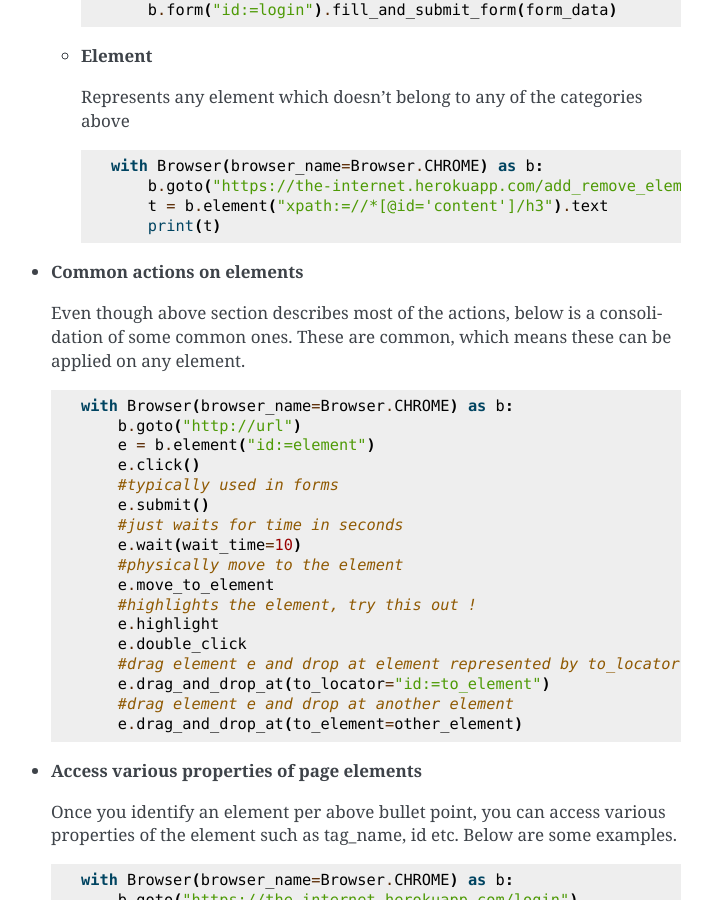
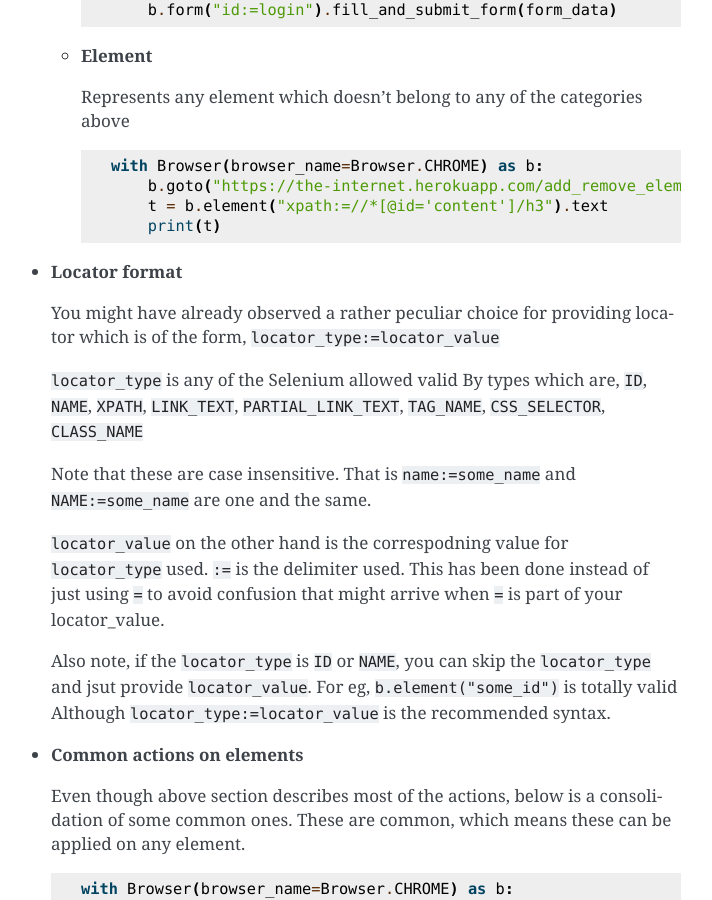
Before and after one commit to abranjith/pybrowser, a Sphinx documentation site: the page built from readthedocs/source/index.rst, in a window 1280 px wide and 900 px high, scrolled down 7181 px. Shown: the whole window, without its empty margins (399-1111 px from the left). Built offline with Sphinx 7.4.7, drawn with Linux system fonts in a browser that asks for light colours.

Commit message:
cross os issue fix + some cleanup + docs

```diff
--- a/readthedocs/source/index.rst
+++ b/readthedocs/source/index.rst
@@ -367,6 +367,25 @@ You can automate pretty much all of the activities you can do with you browser p
                 t = b.element("xpath:=//*[@id='content']/h3").text
                 print(t)
 
+*   **Locator format**
+
+    You might have already observed a rather peculiar choice for providing locator which is of the form,
+    ``locator_type:=locator_value``
+
+    ``locator_type`` is any of the Selenium allowed valid By types which are,
+    ``ID``, ``NAME``, ``XPATH``, ``LINK_TEXT``, ``PARTIAL_LINK_TEXT``, ``TAG_NAME``, ``CSS_SELECTOR``, ``CLASS_NAME``
+
+    Note that these are case insensitive. That is ``name:=some_name`` and ``NAME:=some_name`` are one and the same.
+
+    ``locator_value`` on the other hand is the correspodning value for ``locator_type`` used.
+    ``:=`` is the delimiter used. This has been done instead of just using ``=`` to avoid confusion
+    that might arrive when ``=`` is part of your locator_value.
+
+    Also note, if the ``locator_type`` is ``ID`` or ``NAME``, you can skip the ``locator_type`` and jsut provide ``locator_value``.
+    For eg, ``b.element("some_id")`` is totally valid
+    Although ``locator_type:=locator_value`` is the recommended syntax.
+
+
 *   **Common actions on elements**
 
     Even though above section describes most of the actions, below is a consolidation of some common ones.
@@ -492,6 +511,7 @@ You can automate pretty much all of the activities you can do with you browser p
         are flags available to precheck corresponding condition. And then there are properties such as
         ``if_found``, ``if_displayed``, ``if_visible``, ``if_enabled``, ``if_stale`` provide ways to conditionally
         perform actions on elements you are dealing with.
+
 
     *   **Post click**
 
```
Also changed, not shown: 9 other files.
